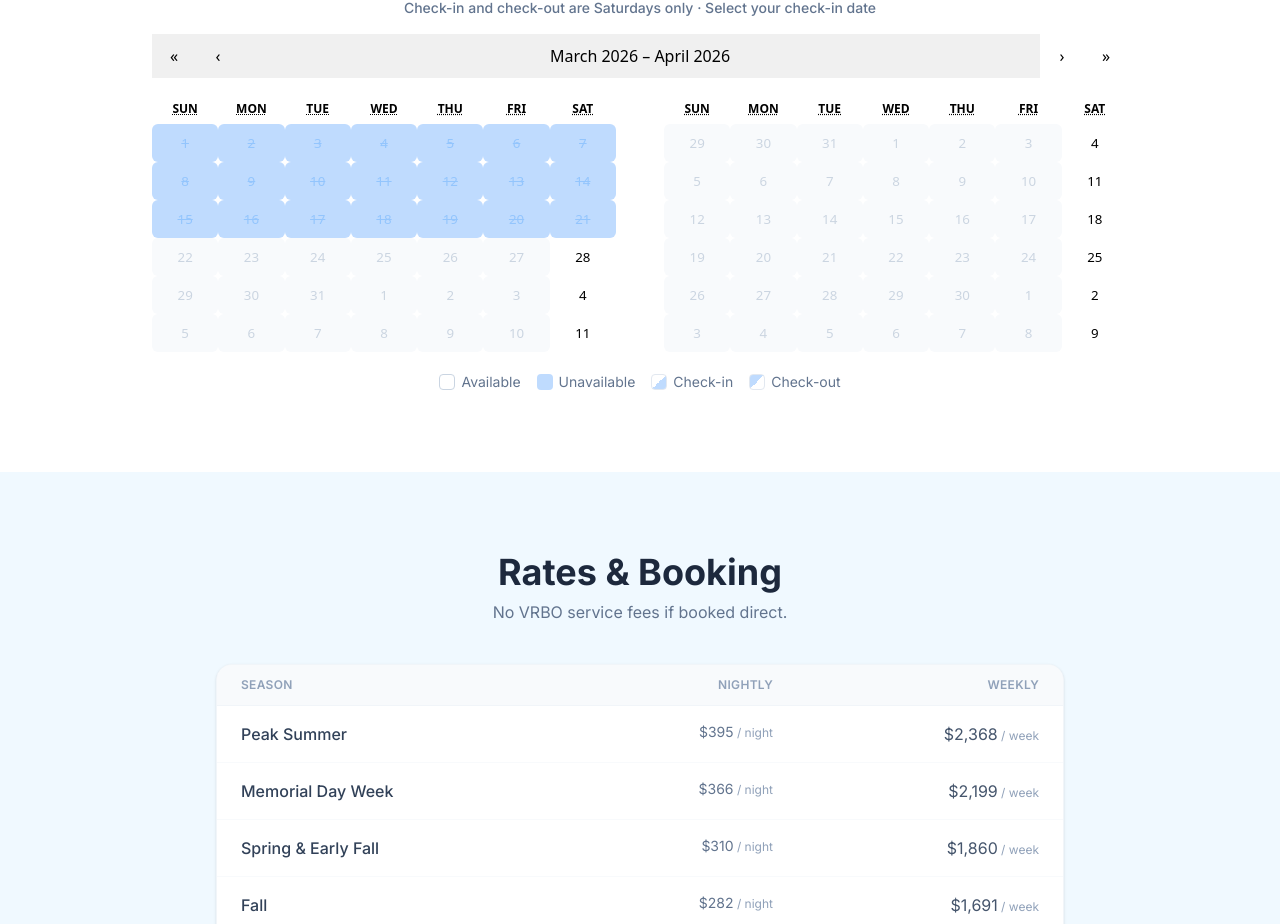
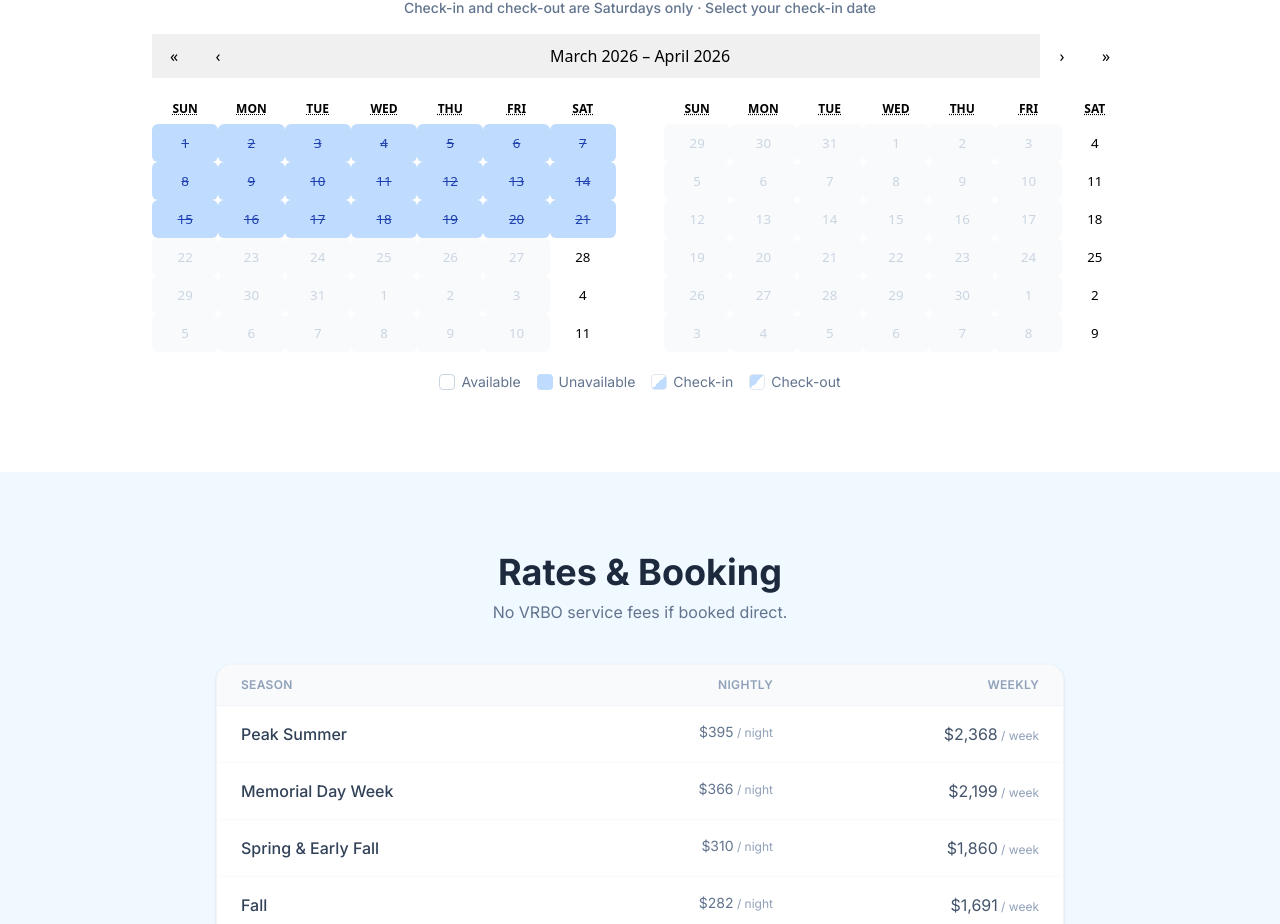
Before and after one commit to tomcallis/observationpoint, a Next.js app in the folder site/: page / in a window 1280 px wide. Shown: the part 2416-3340 px from the top of the page. Built offline with nearby package versions, Linux system fonts and the light colour scheme.

Commit message:
Calendar: match past day styling to unavailable days
https://claude.ai/code/session_01USBfmhv5wAwnPSBwEu5BKt

```diff
--- a/site/app/globals.css
+++ b/site/app/globals.css
@@ -95,11 +95,11 @@ html, body {
   cursor: not-allowed !important;
 }
 
-/* Past dates — show as unavailable (same blue as booked) */
+/* Past dates — same appearance as unavailable/booked */
 .past-tile,
 .react-calendar__tile:disabled.past-tile {
   background-color: #bfdbfe !important;
-  color: #93c5fd !important;
+  color: #1e40af !important;
   cursor: not-allowed !important;
   text-decoration: line-through;
 }
```
